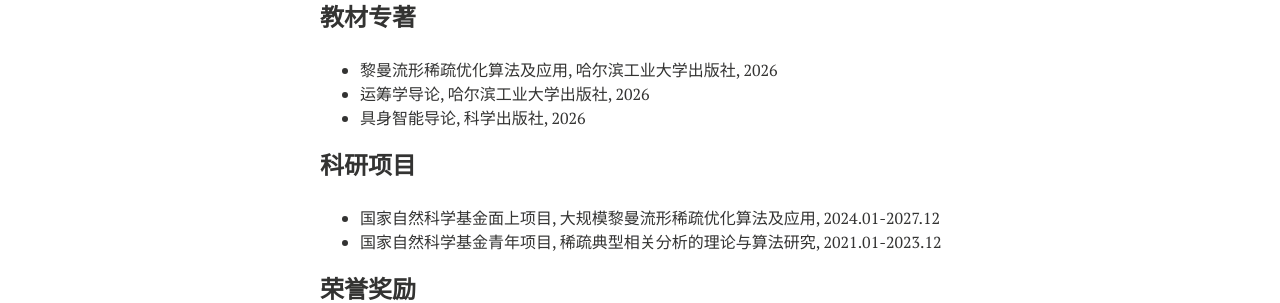
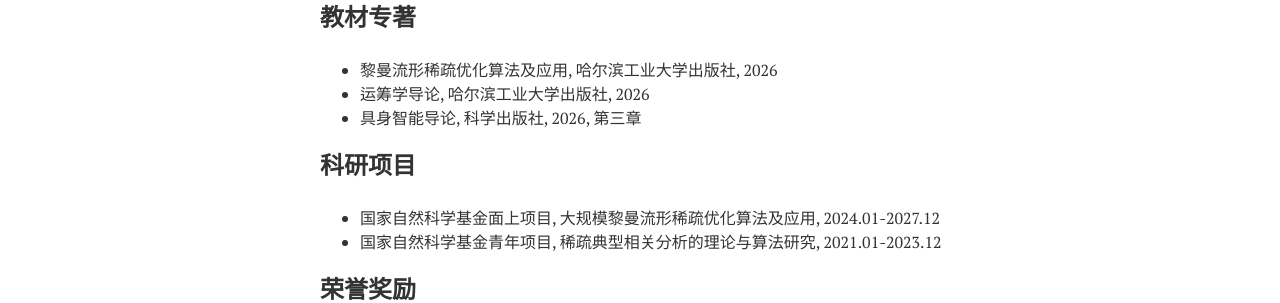
Before and after one commit to xianchaoxiu/xianchaoxiu.github.io, a Jekyll site: the page built from chinese/index.md, in a window 1280 px wide. Shown: the part 613-916 px from the top of the page. Built offline with Jekyll 4.4.1, drawn with Linux system fonts in a browser that asks for light colours; nearby versions of some CDN libraries.

Commit message:
Update index.md

```diff
--- a/chinese/index.md
+++ b/chinese/index.md
@@ -31,7 +31,7 @@ share: false
 ### 教材专著
 * 黎曼流形稀疏优化算法及应用, 哈尔滨工业大学出版社, 2026 <br>
 * 运筹学导论, 哈尔滨工业大学出版社, 2026 <br>
-* 具身智能导论, 科学出版社, 2026 <br>
+* 具身智能导论, 科学出版社, 2026, 第三章 <br>
 
 
 ### 科研项目
```
